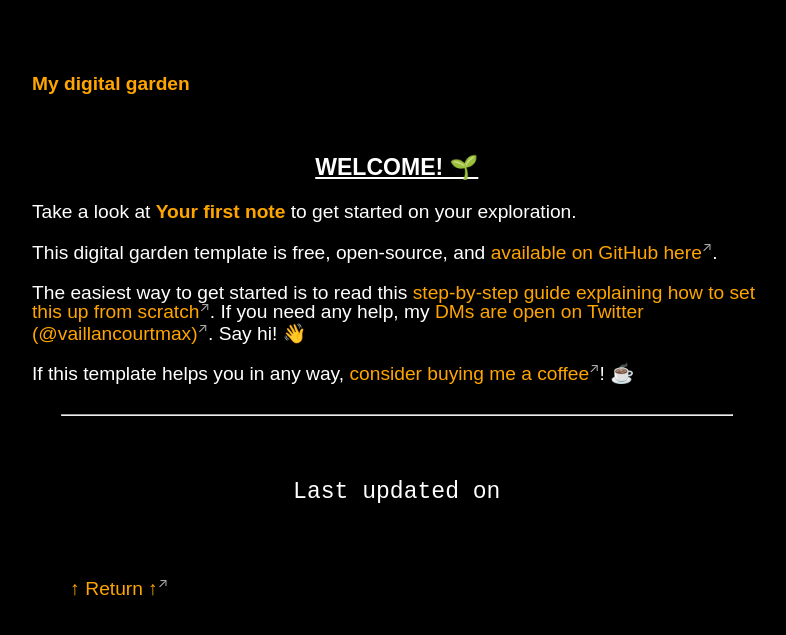
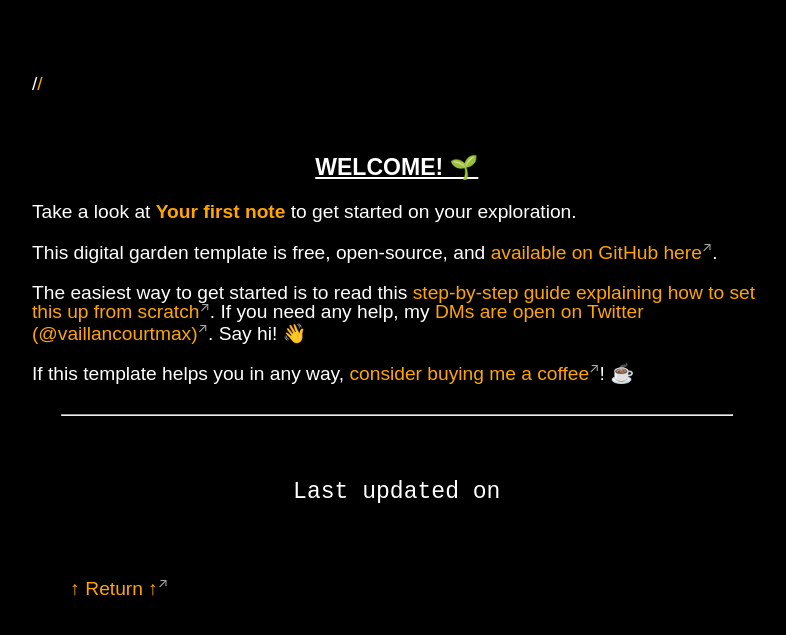
Before and after one commit to xcela/Exocore, a Jekyll site: the page built from _pages/index.md, in a window 1280 px wide. Shown: the top 635 px of the page, without its empty margins (64-850 px from the left). Built offline with Jekyll 4.4.1, drawn with Linux system fonts in a browser that asks for light colours.

Commit message:
Update nav.html

```diff
--- a/_includes/nav.html
+++ b/_includes/nav.html
@@ -1,3 +1,3 @@
 <div>
-    <a class="internal-link" href="/"><b>{{ site.title }}</b></a>
+    <a class="internal-link" href="/">{{ site.url }}</a>/<a class="internal-link" href="{{ page.url }}">{{ page.url }}</a>
 </div>
```
